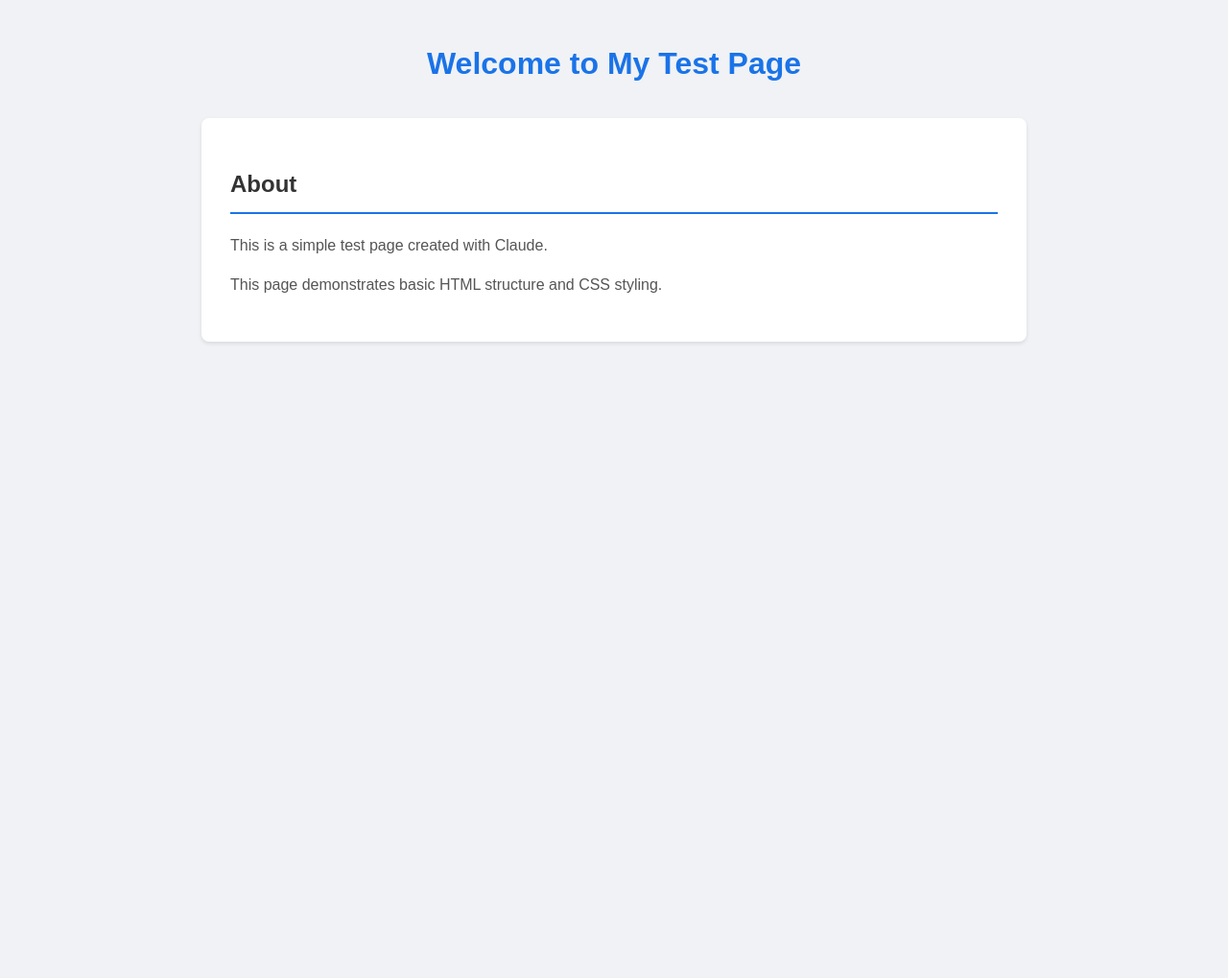
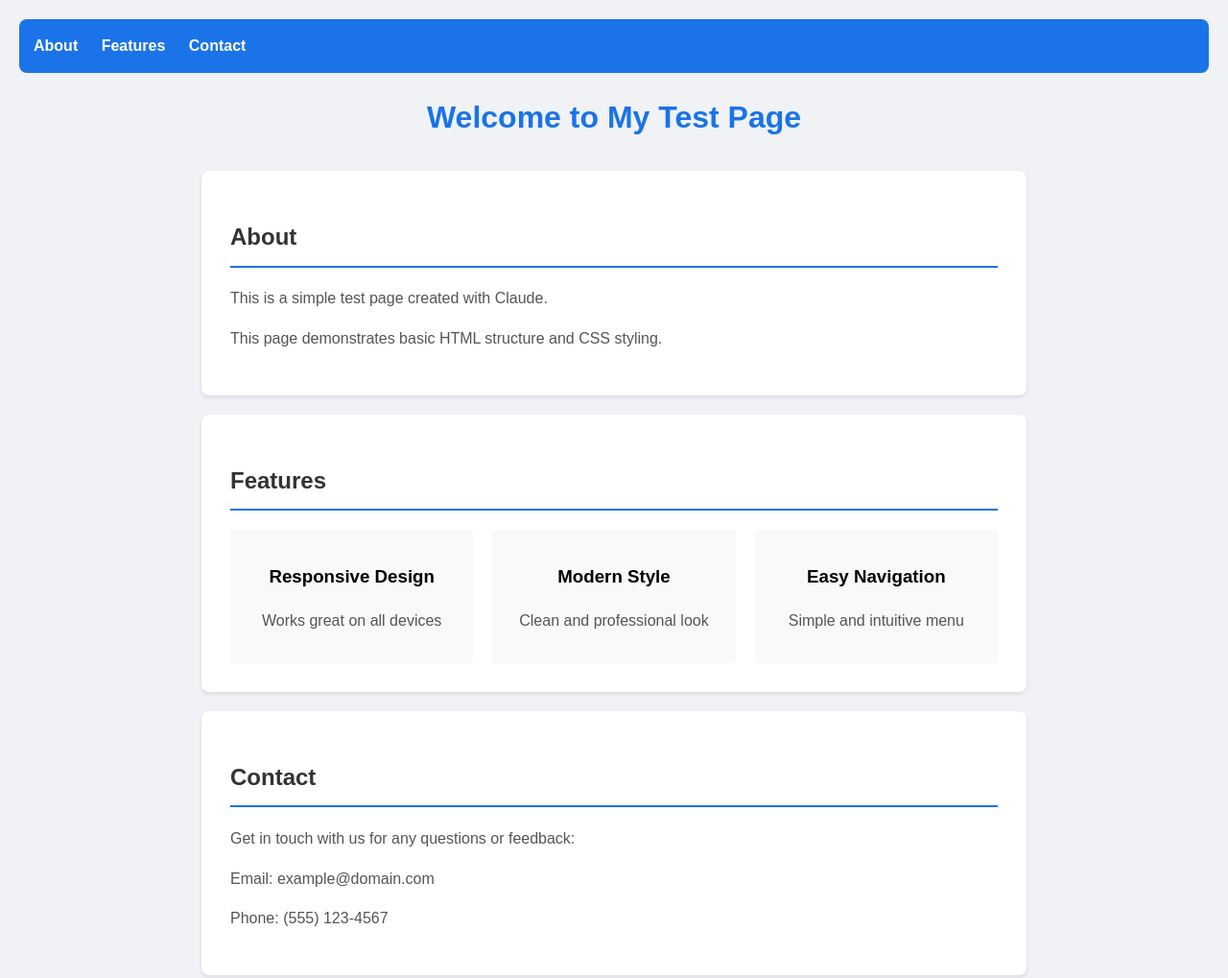
Before and after one commit to schisa/claude-test, a plain HTML site: page index.html in a window 1280 px wide. Shown: the whole page at 96% size. Before the commit the page ends 800 px from the top, so only its background shows below. Drawn offline with Linux system fonts and the light colour scheme.

Commit message:
Add more content sections and navigation

```diff
--- a/index.html
+++ b/index.html
@@ -12,6 +12,21 @@
             padding: 20px;
             background-color: #f0f2f5;
         }
+        nav {
+            background-color: #1a73e8;
+            padding: 15px;
+            border-radius: 8px;
+            margin-bottom: 20px;
+        }
+        nav a {
+            color: white;
+            text-decoration: none;
+            margin-right: 20px;
+            font-weight: bold;
+        }
+        nav a:hover {
+            text-decoration: underline;
+        }
         h1 {
             color: #1a73e8;
             text-align: center;
@@ -24,6 +39,7 @@
             padding: 30px;
             border-radius: 8px;
             box-shadow: 0 2px 4px rgba(0,0,0,0.1);
+            margin-bottom: 20px;
         }
         h2 {
             color: #333;
@@ -33,14 +49,58 @@
         p {
             color: #555;
         }
+        .feature-grid {
+            display: grid;
+            grid-template-columns: repeat(auto-fit, minmax(200px, 1fr));
+            gap: 20px;
+            margin-top: 20px;
+        }
+        .feature-item {
+            background-color: #f8f9fa;
+            padding: 15px;
+            border-radius: 4px;
+            text-align: center;
+        }
     </style>
 </head>
 <body>
+    <nav>
+        <a href="#about">About</a>
+        <a href="#features">Features</a>
+        <a href="#contact">Contact</a>
+    </nav>
+
     <h1>Welcome to My Test Page</h1>
-    <div class="content">
+
+    <div id="about" class="content">
         <h2>About</h2>
         <p>This is a simple test page created with Claude.</p>
         <p>This page demonstrates basic HTML structure and CSS styling.</p>
     </div>
+
+    <div id="features" class="content">
+        <h2>Features</h2>
+        <div class="feature-grid">
+            <div class="feature-item">
+                <h3>Responsive Design</h3>
+                <p>Works great on all devices</p>
+            </div>
+            <div class="feature-item">
+                <h3>Modern Style</h3>
+                <p>Clean and professional look</p>
+            </div>
+            <div class="feature-item">
+                <h3>Easy Navigation</h3>
+                <p>Simple and intuitive menu</p>
+            </div>
+        </div>
+    </div>
+
+    <div id="contact" class="content">
+        <h2>Contact</h2>
+        <p>Get in touch with us for any questions or feedback:</p>
+        <p>Email: example@domain.com</p>
+        <p>Phone: (555) 123-4567</p>
+    </div>
 </body>
 </html>
```
